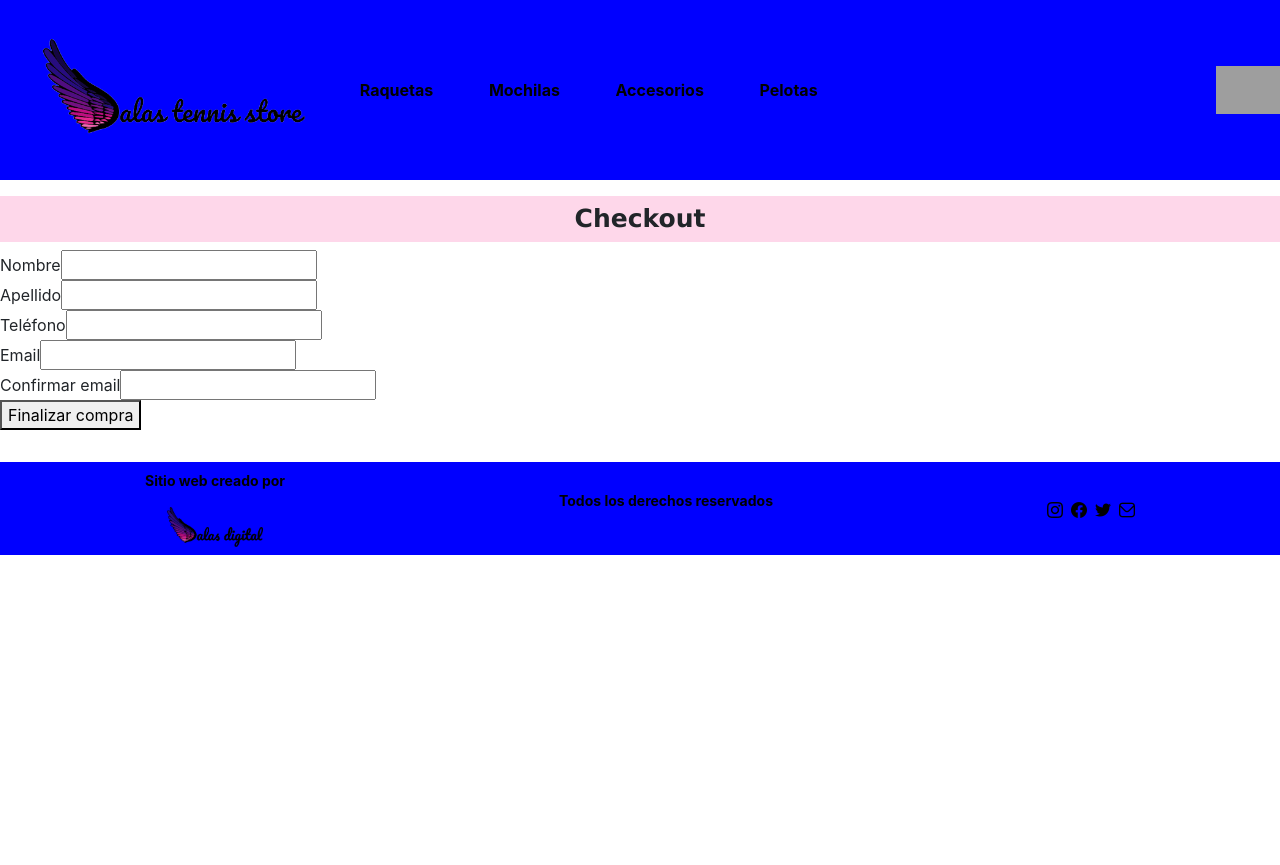
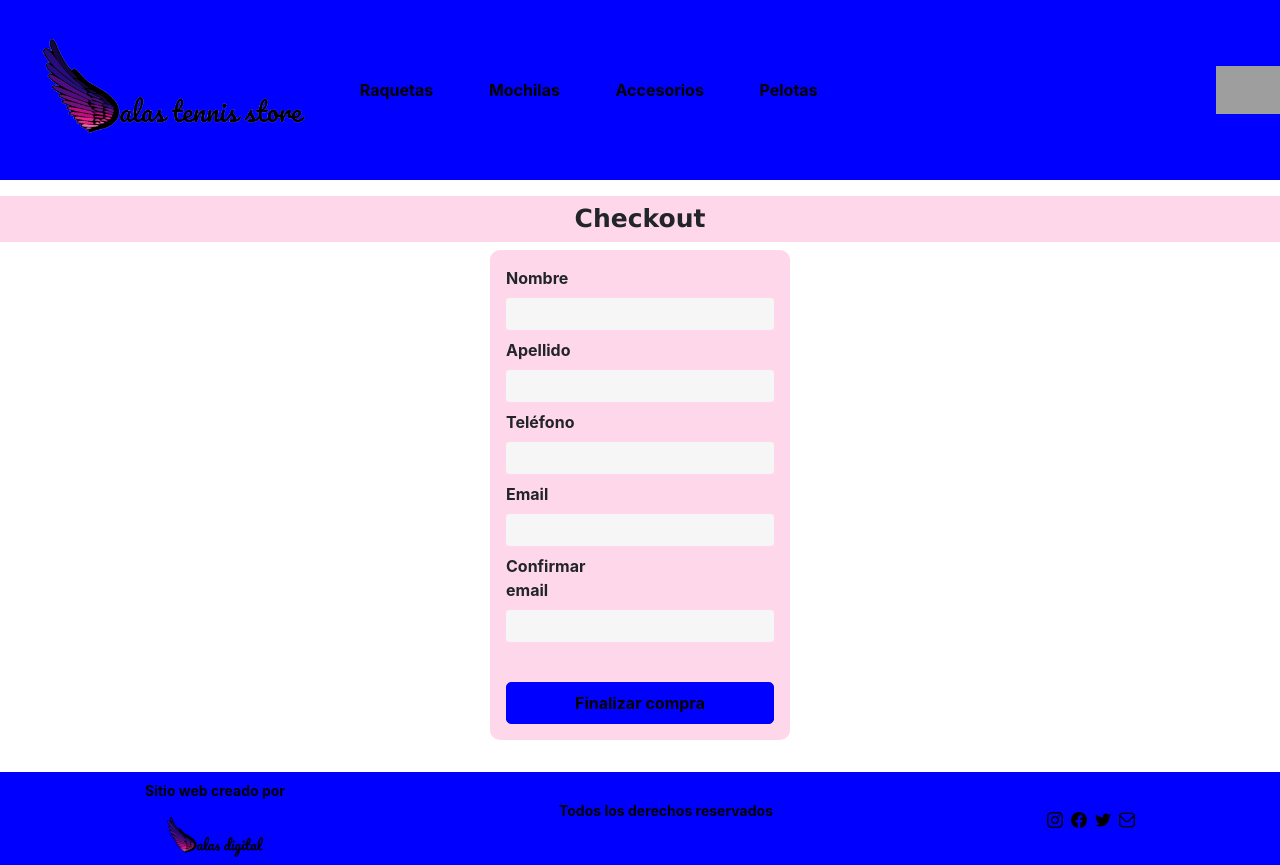
Before and after one commit to daimaricel/primer-pre-entrega-react, a React (Create React App) app: page /checkout in a window 1280 px wide. Before the commit the page ends 800 px from the top, so only its background shows below. Built offline with nearby package versions, Linux system fonts and the light colour scheme; grey boxes are pictures that could not be loaded.

Commit message:
entregar

```diff
--- a/src/components/Checkout/Checkout.css
+++ b/src/components/Checkout/Checkout.css
@@ -1,3 +1,44 @@
 .error{
     color: red
 }
+
+form{
+    width:300px;
+	padding:16px;
+	border-radius:10px;
+	margin:auto;
+	background-color: #fed7ea;
+}
+
+form label{
+	width: 100px;
+	font-weight:bold;
+	display:inline-block;
+}
+
+form input[type="text"],
+form input[type="email"]{
+	width: 100%;
+	padding:3px 10px;
+	border:1px solid #f6f6f6;
+	border-radius:3px;
+	background-color:#f6f6f6;
+	margin:8px 0;
+	display:inline-block;
+}
+
+button[type="submit"]{
+	width:100%;
+	padding:8px 16px;
+	margin-top:32px;
+	border:1px solid blue;
+	border-radius:5px;
+	display:block;
+	color:black;
+	background-color:blue;
+    font-weight: bold;
+}
+
+button [type="submit"]:hover{
+	cursor:pointer;
+}
--- a/src/components/Checkout/Checkout.jsx
+++ b/src/components/Checkout/Checkout.jsx
@@ -63,7 +63,7 @@ const Checkout = () => {
             <p>
              {producto.item.producto} {producto.item.marca} {producto.item.modelo} x {producto.cantidad}
             </p>
-            <p>Precio: ${producto.item.precio}*{producto.cantidad}</p>
+            <p>Precio: ${producto.item.precio}</p>
             </div>
            )
             )}
@@ -80,7 +80,7 @@ const Checkout = () => {
 
             <div>
                 <label htmlFor="">Teléfono</label>
-                <input type="number" value={telefono} onChange={(e)=> setTelefono(e.target.value)}/>
+                <input type="text" value={telefono} onChange={(e)=> setTelefono(e.target.value)}/>
             </div>
 
             <div>
```
Also changed, not shown: 1 other file (tests, documents, lock files or other folders).
